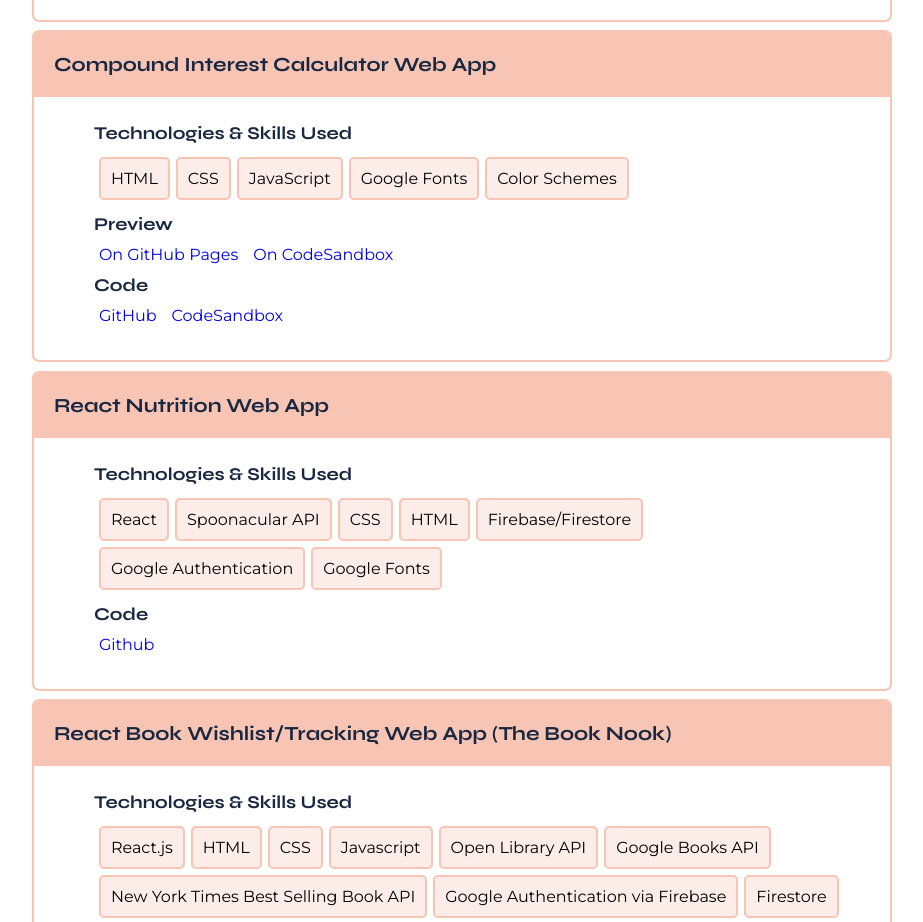
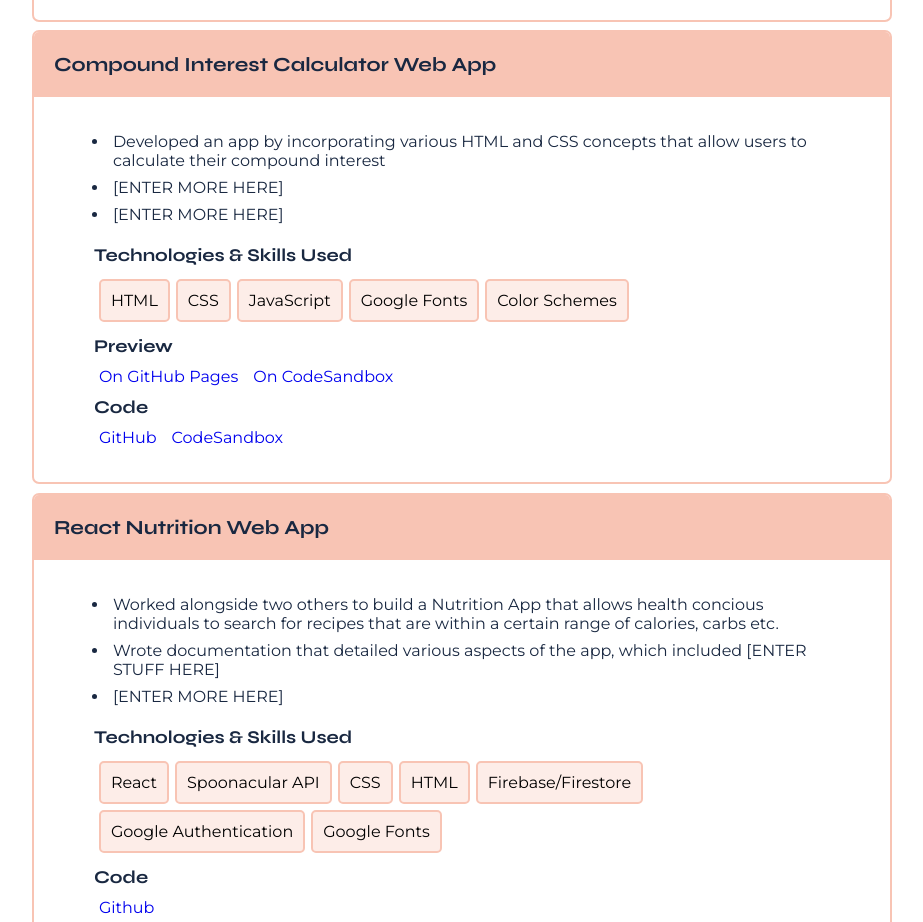
Before and after one commit to speer987/personal-website, a React (Create React App) app: page / in a window 1280 px wide. Shown: the part 2660-3582 px from the top of the page, without its empty margins (178-1101 px from the left). Built offline with nearby package versions, Linux system fonts and the light colour scheme.

Commit message:
adding information for some of my projects

```diff
--- a/src/components/projects.js
+++ b/src/components/projects.js
@@ -49,7 +49,11 @@ const projects = [
   {
     course: "Compound Interest Calculator Web App",
     university: "Loyola Marymount University",
-    // desc: ["I like pie."],
+    desc: [
+      "Developed an app by incorporating various HTML and CSS concepts that allow users to calculate their compound interest",
+      "[ENTER MORE HERE]",
+      "[ENTER MORE HERE]",
+    ],
     tech: ["HTML", "CSS", "JavaScript", "Google Fonts", "Color Schemes"],
     preview: [
       [
@@ -69,7 +73,11 @@ const projects = [
   {
     course: "React Nutrition Web App",
     university: "Loyola Marymount University",
-    // desc: ["I like pie."],
+    desc: [
+      "Worked alongside two others to build a Nutrition App that allows health concious individuals to search for recipes that are within a certain range of calories, carbs etc.",
+      "Wrote documentation that detailed various aspects of the app, which included [ENTER STUFF HERE]",
+      "[ENTER MORE HERE]",
+    ],
     tech: [
       "React",
       "Spoonacular API",
```
